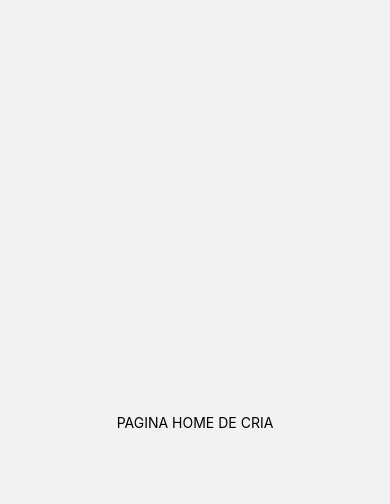
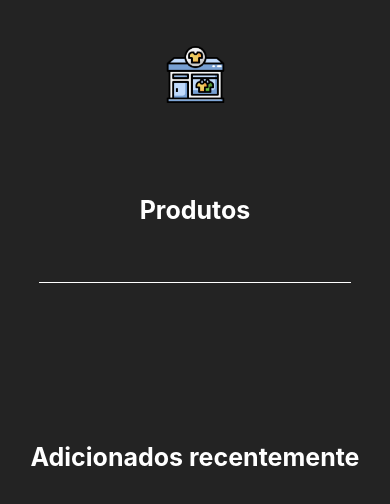
Before and after one commit to lucasbonafe1/t2-ecommerce, a React Native app: screen /Home in a window 390 px wide. Shown: the top 504 px of the page. Built offline with nearby package versions, Linux system fonts and the light colour scheme.

Commit message:
Style: homePage

```diff
--- a/src/screens/home/index.tsx
+++ b/src/screens/home/index.tsx
@@ -1,13 +1,29 @@
-import { View, Text } from 'react-native'
-import styles from '../home/style'
-import React from 'react'
+import { View, Text } from 'react-native';
+import styles from '../home/style';
+import React from 'react';
+
+import * as Animatable from 'react-native-animatable';
 
 const Home = () => {
   return (
     <View style={styles.container}>
-      <Text>PAGINA HOME DE CRIA</Text>
+      <View style={styles.containerLogo}>
+        <Animatable.Image
+          animation="flipInY"
+          source={require("../../../assets/logo/logo.png")}
+          style={{ width: '15%' }}
+          resizeMode="contain"
+        />
+      </View>
+      <View style={styles.produtosTextContainer}>
+        <Text style={styles.text}>Produtos</Text>
+      </View>
+      <View style={styles.line} />
+      <View style={styles.adicionadosTextContainer}>
+        <Text style={styles.text}>Adicionados recentemente</Text>
+      </View>
     </View>
-  )
-}
+  );
+};
 
 export default Home;
--- a/src/screens/home/style.ts
+++ b/src/screens/home/style.ts
@@ -1,11 +1,38 @@
-import { StyleSheet } from "react-native";
+import { StyleSheet } from 'react-native';
 
 const styles = StyleSheet.create({
-    container:{
+    container: {
         flex: 1,
-        alignItems:'center',
-        justifyContent: 'center'
-    }
+        backgroundColor: '#232323',
+        justifyContent: 'flex-start',
+    },
+    containerLogo: {
+        flex: 0.18,
+        justifyContent: 'center',
+        alignItems: 'center',
+    },
+    produtosTextContainer: {
+        flex: 0.15,
+        justifyContent: 'center',
+        alignItems: 'center',
+    },
+    adicionadosTextContainer: {
+        flex: 0.4,
+        justifyContent: 'center',
+        alignItems: 'center',
+    },
+    line: {
+        borderBottomColor: '#FFFFFF',
+        borderBottomWidth: 1,
+        width: '80%',
+        alignSelf: 'center',
+        marginVertical: 10,
+    },
+    text: {
+        color: '#FFFFFF',
+        fontSize: 25,
+        fontWeight: 'bold',
+    },
 });
 
 export default styles;
```
